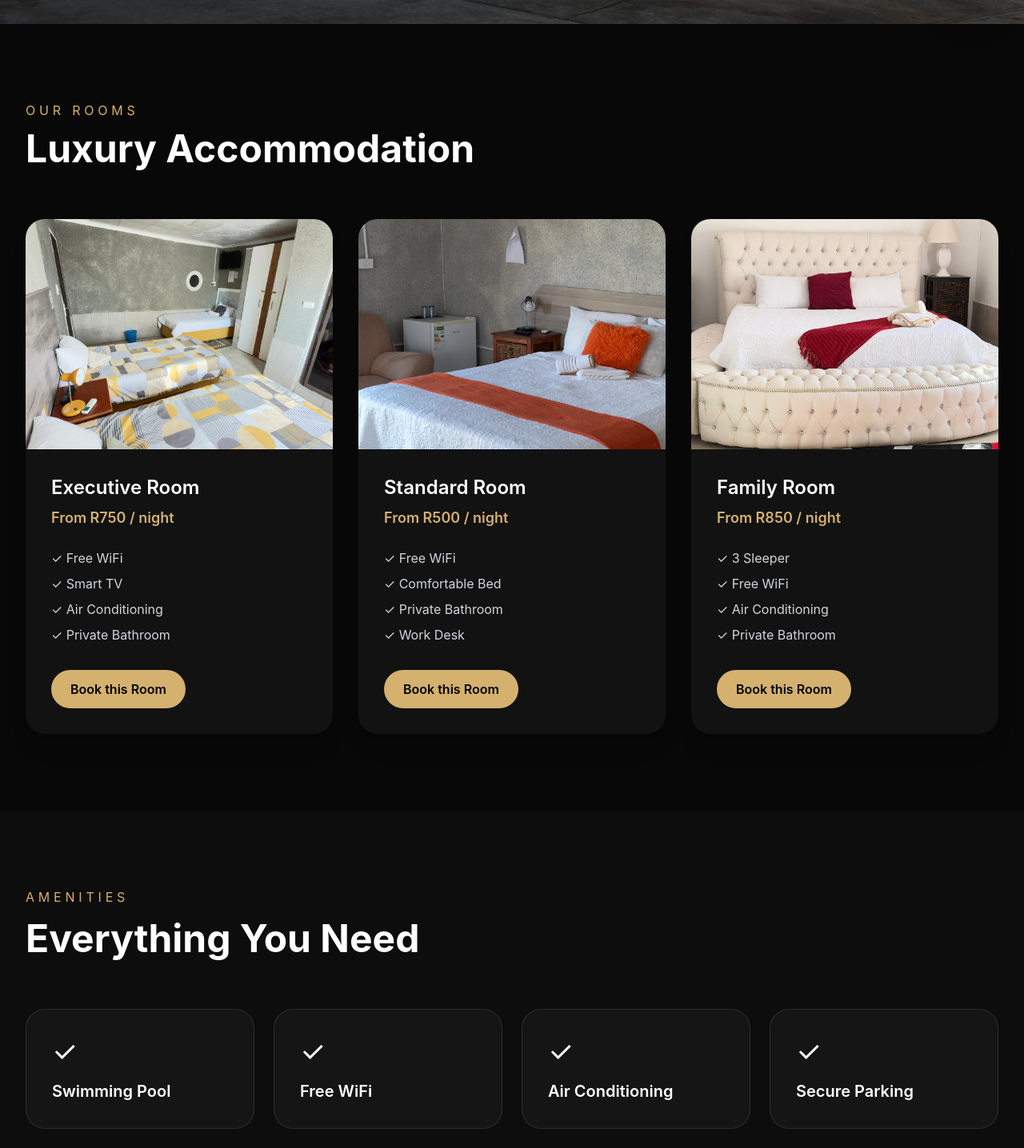
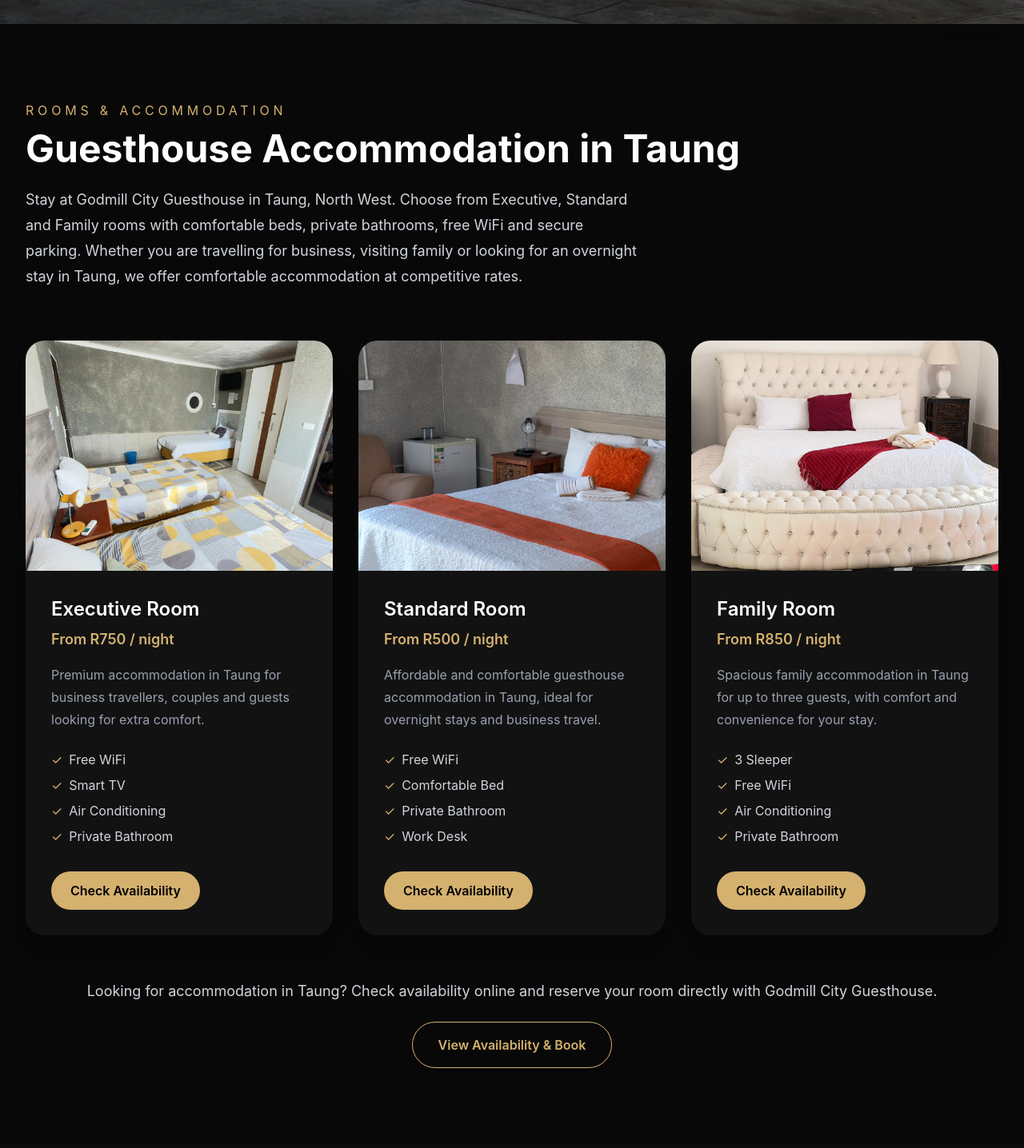
Before and after one commit to Romeogodwins/godmill-platform, a Next.js app: page / in a window 1280 px wide. Shown: the part 770-2206 px from the top of the page at 80% size. Built offline with nearby package versions, Linux system fonts and the light colour scheme.

Commit message:
feat: optimize rooms section for Taung accommodation SEO

```diff
--- a/app/components/home/RoomsSection.tsx
+++ b/app/components/home/RoomsSection.tsx
@@ -6,6 +6,8 @@
     title: "Executive Room",
     image: "/Room 1.jpeg",
     price: "From R750 / night",
+    description:
+      "Premium accommodation in Taung for business travellers, couples and guests looking for extra comfort.",
     features: [
       "Free WiFi",
       "Smart TV",
@@ -17,6 +19,8 @@
     title: "Standard Room",
     image: "/Room 2.jpeg",
     price: "From R500 / night",
+    description:
+      "Affordable and comfortable guesthouse accommodation in Taung, ideal for overnight stays and business travel.",
     features: [
       "Free WiFi",
       "Comfortable Bed",
@@ -28,6 +32,8 @@
     title: "Family Room",
     image: "/Room 3.jpeg",
     price: "From R850 / night",
+    description:
+      "Spacious family accommodation in Taung for up to three guests, with comfort and convenience for your stay.",
     features: [
       "3 Sleeper",
       "Free WiFi",
@@ -39,26 +45,42 @@
 
 export default function RoomsSection() {
   return (
-    <section id="rooms" className="bg-[#080808] py-24">
+    <section
+      id="rooms"
+      className="bg-[#080808] py-24"
+      aria-labelledby="rooms-heading"
+    >
       <div className="mx-auto max-w-7xl px-8">
         <p className="uppercase tracking-[0.3em] text-[#d4b16f]">
-          Our Rooms
+          Rooms & Accommodation
         </p>
 
-        <h2 className="mt-3 text-5xl font-bold text-white">
-          Luxury Accommodation
+        <h2
+          id="rooms-heading"
+          className="mt-3 text-5xl font-bold text-white"
+        >
+          Guesthouse Accommodation in Taung
         </h2>
+
+        <p className="mt-6 max-w-3xl text-lg leading-8 text-gray-300">
+          Stay at Godmill City Guesthouse in Taung, North West.
+          Choose from Executive, Standard and Family rooms with
+          comfortable beds, private bathrooms, free WiFi and secure
+          parking. Whether you are travelling for business, visiting
+          family or looking for an overnight stay in Taung, we offer
+          comfortable accommodation at competitive rates.
+        </p>
 
         <div className="mt-16 grid gap-8 md:grid-cols-3">
           {rooms.map((room) => (
-            <div
+            <article
               key={room.title}
               className="overflow-hidden rounded-3xl bg-[#121212] shadow-xl transition duration-300 hover:-translate-y-2"
             >
               <div className="relative h-72">
                 <Image
                   src={room.image}
-                  alt={room.title}
+                  alt={`${room.title} at Godmill City Guesthouse in Taung`}
                   fill
                   sizes="(max-width: 768px) 100vw, 33vw"
                   className="object-cover"
@@ -74,21 +96,49 @@
                   {room.price}
                 </p>
 
+                <p className="mt-4 leading-7 text-gray-400">
+                  {room.description}
+                </p>
+
                 <ul className="mt-6 space-y-2 text-gray-300">
                   {room.features.map((feature) => (
-                    <li key={feature}>✓ {feature}</li>
+                    <li key={feature}>
+                      <span
+                        className="mr-2 text-[#d4b16f]"
+                        aria-hidden="true"
+                      >
+                        ✓
+                      </span>
+                      {feature}
+                    </li>
                   ))}
                 </ul>
 
                 <Link
                   href="/booking"
+                  aria-label={`Book ${room.title} at Godmill City Guesthouse`}
                   className="mt-8 inline-block rounded-full bg-[#d4b16f] px-6 py-3 font-semibold text-black transition hover:scale-105"
                 >
-                  Book this Room
+                  Check Availability
                 </Link>
               </div>
-            </div>
+            </article>
           ))}
+        </div>
+
+        <div className="mt-14 text-center">
+          <p className="text-lg text-gray-300">
+            Looking for accommodation in Taung? Check availability
+            online and reserve your room directly with Godmill City
+            Guesthouse.
+          </p>
+
+          <Link
+            href="/booking"
+            className="mt-6 inline-block rounded-full border border-[#d4b16f] px-8 py-4 font-semibold text-[#d4b16f] transition hover:bg-[#d4b16f] hover:text-black"
+          >
+            View Availability & Book
+          </Link>
         </div>
       </div>
     </section>
```
